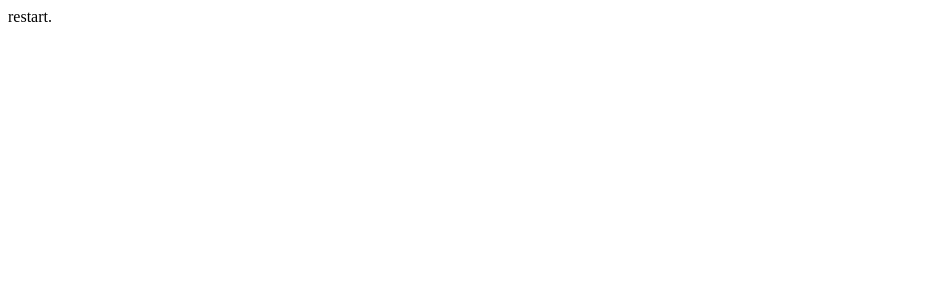
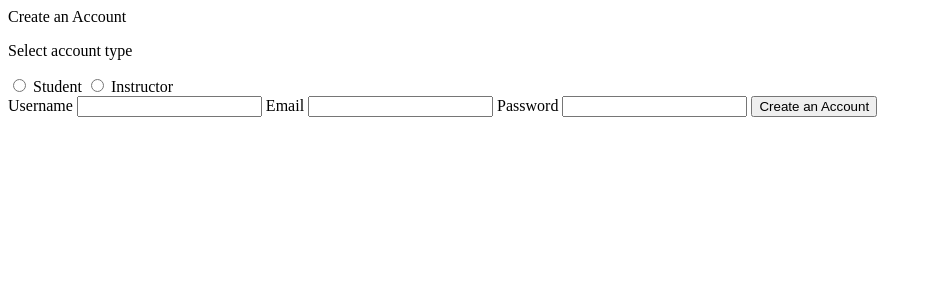
Before and after one commit to m2zhang/b20-assignment3, a Flask app: page /create-account in a window 1280 px wide. Before the commit the part shown is almost empty. Shown: the top 300 px of the page, without its empty margins (0-932 px from the left). Run offline with Flask 3, Linux system fonts and the light colour scheme.

Commit message:
form for create acc

```diff
--- a/templates/create_acc.html
+++ b/templates/create_acc.html
@@ -3,9 +3,34 @@
 <head>
     <meta charset="UTF-8">
     <meta name="viewport" content="width=device-width, initial-scale=1.0">
-    <title>Document</title>
+    <title>Create Account</title>
+    <link rel="stylesheet" href="styles.css"/>
 </head>
+
 <body>
-    restart.
+    <section class="create_acc_container">
+        <header>Create an Account</header>
+        <p>Select account type</p>
+        <form action="http://127.0.0.1:5000/create-account" method="post">
+            <input type="radio" id="stu" name="user_type" value="student">
+            <label for="stu">Student</label>
+            <input type="radio" id="ins" name="user_type" value="instructor">
+            <label for="ins">Instructor</label><br>
+
+            <label for="username">Username</label>
+            <input type="text" id="Username" name="Username">
+
+            <label for="email">Email</label>
+            <input type="text" id="Email" name="Email">
+
+            <label for="password">Password</label>
+            <input type="text" id="Password" name="Password">
+
+            <button type="create-acc">Create an Account</button>
+        </form>
+
+
+
+    </section>
 </body>
 </html>
```
